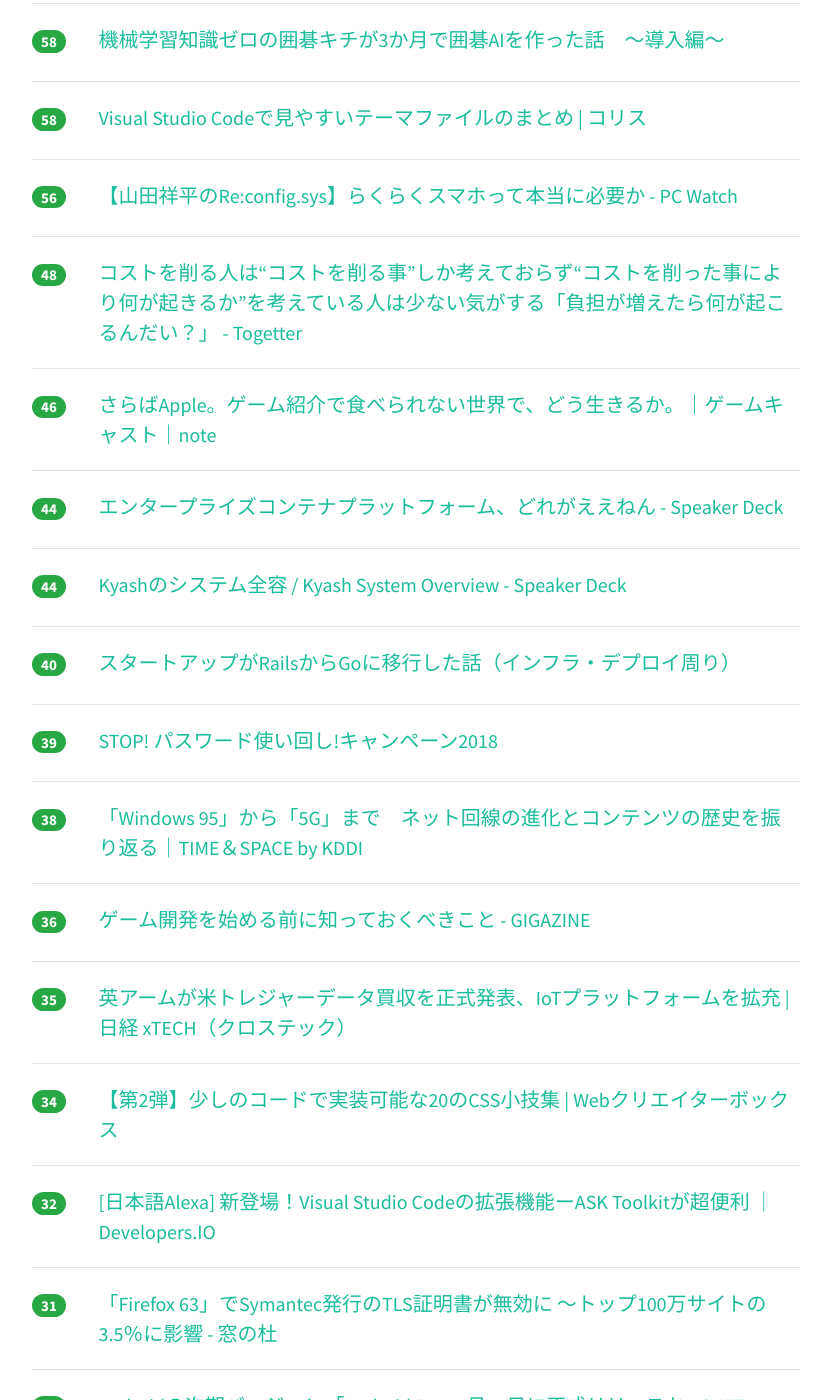
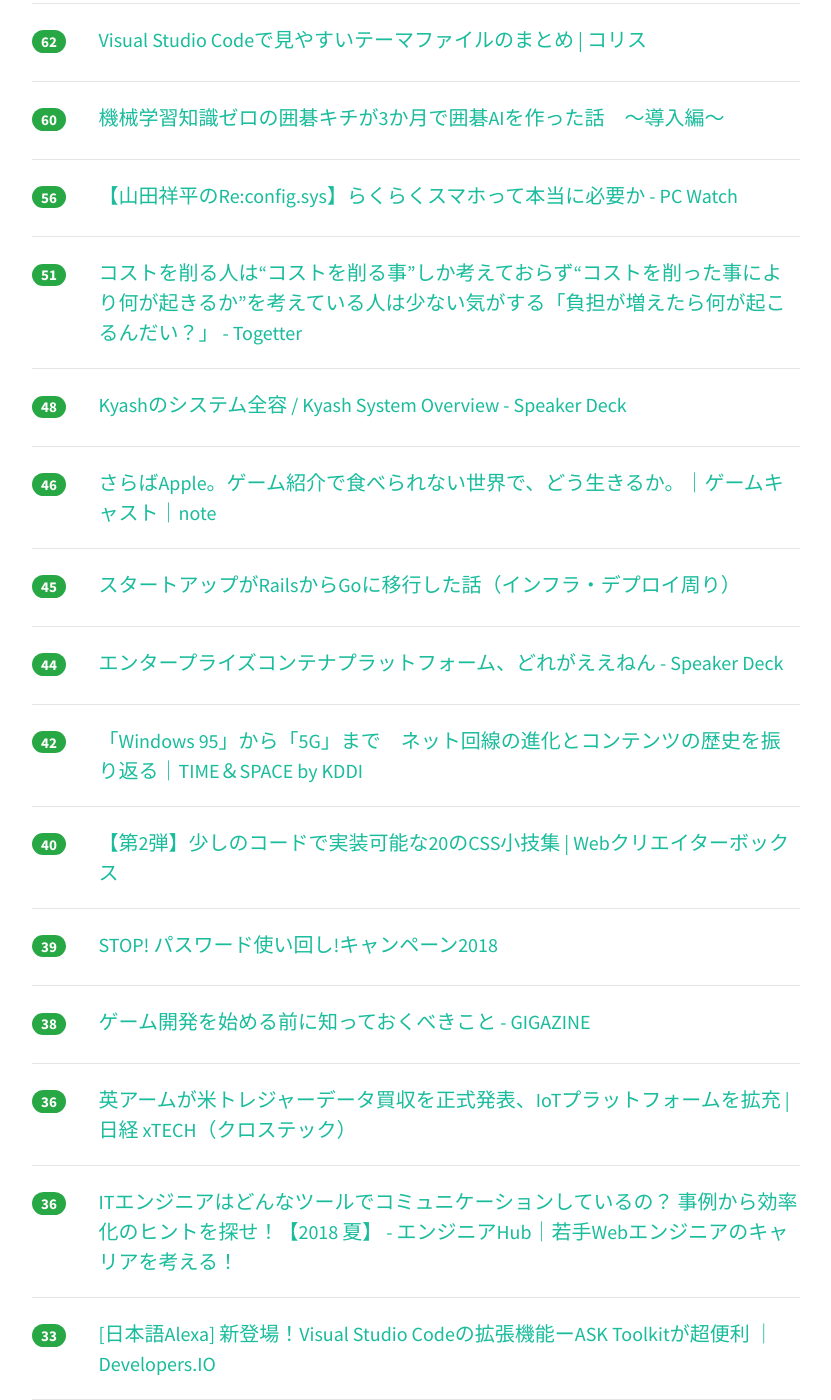
Before and after one commit to yatta47/hatena-matome-site, a Jekyll site: the page built from _posts/2018-08-03-hatena.md, in a window 1280 px wide and 1400 px high, scrolled down 1347 px. Shown: the whole window, without its empty margins (224-1055 px from the left). Built offline with Jekyll 4.4.1, drawn with Linux system fonts in a browser that asks for light colours; nearby versions of some CDN libraries; some of the changed text lies outside the part shown.

Commit message:
Updated 2018-08-03

```diff
--- a/_posts/2018-08-03-hatena.md
+++ b/_posts/2018-08-03-hatena.md
@@ -1,48 +1,48 @@
 ---
 layout: post
 title:  "2018-08-03 はてぶIT"
-date:   2018-08-03 20:01:58
+date:   2018-08-03 21:01:18
 tags: [it-hotentry]
 ---
-64 件のデータあり
+67 件のデータあり
 
 <hr><div class="row">
-<div class="col-1"><span class="badge badge-pill badge-success h2">316</span></div>
+<div class="col-1"><span class="badge badge-pill badge-success h2">335</span></div>
 <div class="col-11"><a href='http://moro-archive.hatenablog.com/entry/2018/08/01/000000' target='_blank'>イケてるエンジニアになろうシリーズ 〜Dockerガチ入門編〜 - もろず blog</a></div>
 </div>
 <hr>
 <div class="row">
-<div class="col-1"><span class="badge badge-pill badge-success h2">189</span></div>
+<div class="col-1"><span class="badge badge-pill badge-success h2">210</span></div>
 <div class="col-11"><a href='https://gigazine.net/news/20180803-spent-much-money-in-firebase/' target='_blank'>Firebaseの設定を間違えて72時間で300万円以上請求されてしまったウェブサービス - GIGAZINE</a></div>
 </div>
 <hr>
 <div class="row">
-<div class="col-1"><span class="badge badge-pill badge-success h2">161</span></div>
+<div class="col-1"><span class="badge badge-pill badge-success h2">169</span></div>
+<div class="col-11"><a href='https://toyokeizai.net/articles/-/231700' target='_blank'>世界最強｢グーグル検索｣が背負う期待と責任 | インターネット | 東洋経済オンライン | 経済ニュースの新基準</a></div>
+</div>
+<hr>
+<div class="row">
+<div class="col-1"><span class="badge badge-pill badge-success h2">163</span></div>
+<div class="col-11"><a href='http://tamakino.hatenablog.com/entry/2018/08/03/080000' target='_blank'>杭州市から渋滞が消えた！人工知能が交通信号を制御する - 中華IT最新事情</a></div>
+</div>
+<hr>
+<div class="row">
+<div class="col-1"><span class="badge badge-pill badge-success h2">162</span></div>
 <div class="col-11"><a href='https://www.treasuredata.co.jp/blog_jp/the-next-chapter/' target='_blank'>The Next Chapter - Treasure Data</a></div>
 </div>
 <hr>
 <div class="row">
-<div class="col-1"><span class="badge badge-pill badge-success h2">156</span></div>
-<div class="col-11"><a href='https://toyokeizai.net/articles/-/231700' target='_blank'>世界最強｢グーグル検索｣が背負う期待と責任 | インターネット | 東洋経済オンライン | 経済ニュースの新基準</a></div>
-</div>
-<hr>
-<div class="row">
-<div class="col-1"><span class="badge badge-pill badge-success h2">137</span></div>
-<div class="col-11"><a href='http://tamakino.hatenablog.com/entry/2018/08/03/080000' target='_blank'>杭州市から渋滞が消えた！人工知能が交通信号を制御する - 中華IT最新事情</a></div>
-</div>
-<hr>
-<div class="row">
-<div class="col-1"><span class="badge badge-pill badge-success h2">122</span></div>
+<div class="col-1"><span class="badge badge-pill badge-success h2">143</span></div>
 <div class="col-11"><a href='https://tjo.hatenablog.com/entry/2018/08/03/080000' target='_blank'>機械学習プロジェクトが失敗する9つの理由 - 六本木で働くデータサイエンティストのブログ</a></div>
 </div>
 <hr>
 <div class="row">
-<div class="col-1"><span class="badge badge-pill badge-success h2">116</span></div>
+<div class="col-1"><span class="badge badge-pill badge-success h2">127</span></div>
 <div class="col-11"><a href='https://gigazine.net/news/20180803-hatsune-miku-holography/' target='_blank'>初音ミクが目の前で踊っているようにしか見えない疑似ホログラム技術を開発した猛者が登場 - GIGAZINE</a></div>
 </div>
 <hr>
 <div class="row">
-<div class="col-1"><span class="badge badge-pill badge-success h2">96</span></div>
+<div class="col-1"><span class="badge badge-pill badge-success h2">99</span></div>
 <div class="col-11"><a href='https://internet.watch.impress.co.jp/docs/column/dlis/1136222.html' target='_blank'>【それってネット詐欺ですよ！】 突然「Googleをお使いのあなた！ iPad Air 2の当選者に選ばれました」と表示された 【被害事例に学ぶ、高齢者のためのデジタルリテラシー】 - INTERNET Watch</a></div>
 </div>
 <hr>
@@ -52,18 +52,18 @@ tags: [it-hotentry]
 </div>
 <hr>
 <div class="row">
-<div class="col-1"><span class="badge badge-pill badge-success h2">68</span></div>
+<div class="col-1"><span class="badge badge-pill badge-success h2">71</span></div>
 <div class="col-11"><a href='https://coliss.com/articles/build-websites/operation/css/web-typography-tool-gridlover.html' target='_blank'>[CSS]見出し、本文、リストなど、文字周りをrem指定で簡単に設計できる便利なオンラインツール | コリス</a></div>
 </div>
 <hr>
 <div class="row">
-<div class="col-1"><span class="badge badge-pill badge-success h2">58</span></div>
-<div class="col-11"><a href='https://qiita.com/intenseG/items/34b452cbab04817cdaef' target='_blank'>機械学習知識ゼロの囲碁キチが3か月で囲碁AIを作った話　～導入編～</a></div>
+<div class="col-1"><span class="badge badge-pill badge-success h2">62</span></div>
+<div class="col-11"><a href='https://coliss.com/articles/build-websites/operation/work/best-of-visual-studio-code-themes.html' target='_blank'>Visual Studio Codeで見やすいテーマファイルのまとめ | コリス</a></div>
 </div>
 <hr>
 <div class="row">
-<div class="col-1"><span class="badge badge-pill badge-success h2">58</span></div>
-<div class="col-11"><a href='https://coliss.com/articles/build-websites/operation/work/best-of-visual-studio-code-themes.html' target='_blank'>Visual Studio Codeで見やすいテーマファイルのまとめ | コリス</a></div>
+<div class="col-1"><span class="badge badge-pill badge-success h2">60</span></div>
+<div class="col-11"><a href='https://qiita.com/intenseG/items/34b452cbab04817cdaef' target='_blank'>機械学習知識ゼロの囲碁キチが3か月で囲碁AIを作った話　～導入編～</a></div>
 </div>
 <hr>
 <div class="row">
@@ -72,8 +72,13 @@ tags: [it-hotentry]
 </div>
 <hr>
 <div class="row">
+<div class="col-1"><span class="badge badge-pill badge-success h2">51</span></div>
+<div class="col-11"><a href='https://togetter.com/li/1252649' target='_blank'>コストを削る人は“コストを削る事”しか考えておらず“コストを削った事により何が起きるか”を考えている人は少ない気がする「負担が増えたら何が起こるんだい？」 - Togetter</a></div>
+</div>
+<hr>
+<div class="row">
 <div class="col-1"><span class="badge badge-pill badge-success h2">48</span></div>
-<div class="col-11"><a href='https://togetter.com/li/1252649' target='_blank'>コストを削る人は“コストを削る事”しか考えておらず“コストを削った事により何が起きるか”を考えている人は少ない気がする「負担が増えたら何が起こるんだい？」 - Togetter</a></div>
+<div class="col-11"><a href='https://speakerdeck.com/ttakezawa/kyash-system-overview?slide=11' target='_blank'>Kyashのシステム全容 / Kyash System Overview - Speaker Deck</a></div>
 </div>
 <hr>
 <div class="row">
@@ -82,18 +87,23 @@ tags: [it-hotentry]
 </div>
 <hr>
 <div class="row">
+<div class="col-1"><span class="badge badge-pill badge-success h2">45</span></div>
+<div class="col-11"><a href='https://qiita.com/HaraKeisuke/items/14565c647391bdffbf88' target='_blank'>スタートアップがRailsからGoに移行した話（インフラ・デプロイ周り）</a></div>
+</div>
+<hr>
+<div class="row">
 <div class="col-1"><span class="badge badge-pill badge-success h2">44</span></div>
 <div class="col-11"><a href='https://speakerdeck.com/jyoshise/entapuraizukontenapuratutohuomu-doregaeenen' target='_blank'>エンタープライズコンテナプラットフォーム、どれがええねん - Speaker Deck</a></div>
 </div>
 <hr>
 <div class="row">
-<div class="col-1"><span class="badge badge-pill badge-success h2">44</span></div>
-<div class="col-11"><a href='https://speakerdeck.com/ttakezawa/kyash-system-overview?slide=11' target='_blank'>Kyashのシステム全容 / Kyash System Overview - Speaker Deck</a></div>
+<div class="col-1"><span class="badge badge-pill badge-success h2">42</span></div>
+<div class="col-11"><a href='https://time-space.kddi.com/au-kddi/20180803/2393' target='_blank'>「Windows 95」から「5G」まで　ネット回線の進化とコンテンツの歴史を振り返る｜TIME＆SPACE by KDDI</a></div>
 </div>
 <hr>
 <div class="row">
 <div class="col-1"><span class="badge badge-pill badge-success h2">40</span></div>
-<div class="col-11"><a href='https://qiita.com/HaraKeisuke/items/14565c647391bdffbf88' target='_blank'>スタートアップがRailsからGoに移行した話（インフラ・デプロイ周り）</a></div>
+<div class="col-11"><a href='https://www.webcreatorbox.com/tech/css-tips-2' target='_blank'>【第2弾】少しのコードで実装可能な20のCSS小技集 | Webクリエイターボックス</a></div>
 </div>
 <hr>
 <div class="row">
@@ -103,31 +113,26 @@ tags: [it-hotentry]
 <hr>
 <div class="row">
 <div class="col-1"><span class="badge badge-pill badge-success h2">38</span></div>
-<div class="col-11"><a href='https://time-space.kddi.com/au-kddi/20180803/2393' target='_blank'>「Windows 95」から「5G」まで　ネット回線の進化とコンテンツの歴史を振り返る｜TIME＆SPACE by KDDI</a></div>
+<div class="col-11"><a href='https://gigazine.net/news/20180803-making-first-game/' target='_blank'>ゲーム開発を始める前に知っておくべきこと - GIGAZINE</a></div>
 </div>
 <hr>
 <div class="row">
 <div class="col-1"><span class="badge badge-pill badge-success h2">36</span></div>
-<div class="col-11"><a href='https://gigazine.net/news/20180803-making-first-game/' target='_blank'>ゲーム開発を始める前に知っておくべきこと - GIGAZINE</a></div>
-</div>
-<hr>
-<div class="row">
-<div class="col-1"><span class="badge badge-pill badge-success h2">35</span></div>
 <div class="col-11"><a href='https://tech.nikkeibp.co.jp/atcl/nxt/news/18/02241/' target='_blank'>英アームが米トレジャーデータ買収を正式発表、IoTプラットフォームを拡充 | 日経 xTECH（クロステック）</a></div>
 </div>
 <hr>
 <div class="row">
-<div class="col-1"><span class="badge badge-pill badge-success h2">34</span></div>
-<div class="col-11"><a href='https://www.webcreatorbox.com/tech/css-tips-2' target='_blank'>【第2弾】少しのコードで実装可能な20のCSS小技集 | Webクリエイターボックス</a></div>
+<div class="col-1"><span class="badge badge-pill badge-success h2">36</span></div>
+<div class="col-11"><a href='https://employment.en-japan.com/engineerhub/entry/2018/08/03/110000' target='_blank'>ITエンジニアはどんなツールでコミュニケーションしているの？ 事例から効率化のヒントを探せ！【2018 夏】 - エンジニアHub｜若手Webエンジニアのキャリアを考える！</a></div>
+</div>
+<hr>
+<div class="row">
+<div class="col-1"><span class="badge badge-pill badge-success h2">33</span></div>
+<div class="col-11"><a href='https://dev.classmethod.jp/etc/ask-toolkit-for-vscode/' target='_blank'>[日本語Alexa] 新登場！Visual Studio Codeの拡張機能ーASK Toolkitが超便利 ｜ Developers.IO</a></div>
 </div>
 <hr>
 <div class="row">
 <div class="col-1"><span class="badge badge-pill badge-success h2">32</span></div>
-<div class="col-11"><a href='https://dev.classmethod.jp/etc/ask-toolkit-for-vscode/' target='_blank'>[日本語Alexa] 新登場！Visual Studio Codeの拡張機能ーASK Toolkitが超便利 ｜ Developers.IO</a></div>
-</div>
-<hr>
-<div class="row">
-<div class="col-1"><span class="badge badge-pill badge-success h2">31</span></div>
 <div class="col-11"><a href='https://forest.watch.impress.co.jp/docs/news/1136278.html' target='_blank'>「Firefox 63」でSymantec発行のTLS証明書が無効に ～トップ100万サイトの3.5％に影響 - 窓の杜</a></div>
 </div>
 <hr>
@@ -142,13 +147,13 @@ tags: [it-hotentry]
 </div>
 <hr>
 <div class="row">
-<div class="col-1"><span class="badge badge-pill badge-success h2">29</span></div>
-<div class="col-11"><a href='https://employment.en-japan.com/engineerhub/entry/2018/08/03/110000' target='_blank'>ITエンジニアはどんなツールでコミュニケーションしているの？ 事例から効率化のヒントを探せ！【2018 夏】 - エンジニアHub｜若手Webエンジニアのキャリアを考える！</a></div>
+<div class="col-1"><span class="badge badge-pill badge-success h2">28</span></div>
+<div class="col-11"><a href='https://www.arm.com/news/2018/08/arm-acquires-treasure-data' target='_blank'>Arm acquires Treasure Data to set the stage for IoT transformati – Arm</a></div>
 </div>
 <hr>
 <div class="row">
-<div class="col-1"><span class="badge badge-pill badge-success h2">28</span></div>
-<div class="col-11"><a href='https://www.arm.com/news/2018/08/arm-acquires-treasure-data' target='_blank'>Arm acquires Treasure Data to set the stage for IoT transformati – Arm</a></div>
+<div class="col-1"><span class="badge badge-pill badge-success h2">27</span></div>
+<div class="col-11"><a href='https://www.businessinsider.jp/post-172584' target='_blank'>日経新聞社が｢note｣のピースオブケイクに3億円出資、新サービスほか共同開発へ | BUSINESS INSIDER JAPAN</a></div>
 </div>
 <hr>
 <div class="row">
@@ -157,8 +162,8 @@ tags: [it-hotentry]
 </div>
 <hr>
 <div class="row">
-<div class="col-1"><span class="badge badge-pill badge-success h2">26</span></div>
-<div class="col-11"><a href='https://www.businessinsider.jp/post-172584' target='_blank'>日経新聞社が｢note｣のピースオブケイクに3億円出資、新サービスほか共同開発へ | BUSINESS INSIDER JAPAN</a></div>
+<div class="col-1"><span class="badge badge-pill badge-success h2">24</span></div>
+<div class="col-11"><a href='https://speakerdeck.com/sorami/sudachi-elasticsearch' target='_blank'>Sudachi ❤︎ Elasticsearch - Speaker Deck</a></div>
 </div>
 <hr>
 <div class="row">
@@ -168,12 +173,17 @@ tags: [it-hotentry]
 <hr>
 <div class="row">
 <div class="col-1"><span class="badge badge-pill badge-success h2">23</span></div>
+<div class="col-11"><a href='https://jp.techcrunch.com/2018/08/03/arm-treasure-data/' target='_blank'>ソフトバンク傘下のARMが日本人創業のTreasure Data買収を正式発表、新たなIoTプラットフォーム提供へ | TechCrunch Japan</a></div>
+</div>
+<hr>
+<div class="row">
+<div class="col-1"><span class="badge badge-pill badge-success h2">23</span></div>
 <div class="col-11"><a href='http://news.livedoor.com/article/detail/15106844/' target='_blank'>「命乞いするロボットの電源を切るのは難しい」ことが最新の研究から明らかに - ライブドアニュース</a></div>
 </div>
 <hr>
 <div class="row">
-<div class="col-1"><span class="badge badge-pill badge-success h2">22</span></div>
-<div class="col-11"><a href='https://jp.techcrunch.com/2018/08/03/arm-treasure-data/' target='_blank'>ソフトバンク傘下のARMが日本人創業のTreasure Data買収を正式発表、新たなIoTプラットフォーム提供へ | TechCrunch Japan</a></div>
+<div class="col-1"><span class="badge badge-pill badge-success h2">23</span></div>
+<div class="col-11"><a href='https://sioncojp.hateblo.jp/entry/2018/08/03/145518' target='_blank'>FOLIOに入社して3ヶ月経ちました - Sionの技術ブログ</a></div>
 </div>
 <hr>
 <div class="row">
@@ -187,13 +197,28 @@ tags: [it-hotentry]
 </div>
 <hr>
 <div class="row">
+<div class="col-1"><span class="badge badge-pill badge-success h2">21</span></div>
+<div class="col-11"><a href='http://www.itmedia.co.jp/news/articles/1808/03/news065.html' target='_blank'>再配達率2％を実現　アスクルの「効率的な配送」の仕組みとは (1/2) - ITmedia NEWS</a></div>
+</div>
+<hr>
+<div class="row">
+<div class="col-1"><span class="badge badge-pill badge-success h2">20</span></div>
+<div class="col-11"><a href='https://iphone-mania.jp/news-220838/' target='_blank'>「Appleは個性を失った」伝説の元広告責任者、痛烈に批判 - iPhone Mania</a></div>
+</div>
+<hr>
+<div class="row">
+<div class="col-1"><span class="badge badge-pill badge-success h2">20</span></div>
+<div class="col-11"><a href='https://www.yasuhisay.info/entry/mackerel_meetup_12_anomaly_detection' target='_blank'>Mackerel Meetup #12で異常検知機能について発表しました - yasuhisa's blog</a></div>
+</div>
+<hr>
+<div class="row">
 <div class="col-1"><span class="badge badge-pill badge-success h2">19</span></div>
 <div class="col-11"><a href='https://qiita.com/flatfisher/items/31f5c9e21ae56cccff8d' target='_blank'>Android Push通知 GCMからFCMに移行 #Android #Firebase</a></div>
 </div>
 <hr>
 <div class="row">
 <div class="col-1"><span class="badge badge-pill badge-success h2">19</span></div>
-<div class="col-11"><a href='https://iphone-mania.jp/news-220838/' target='_blank'>「Appleは個性を失った」伝説の元広告責任者、痛烈に批判 - iPhone Mania</a></div>
+<div class="col-11"><a href='https://gigazine.net/news/20180803-harder-to-turn-off-robot/' target='_blank'>「命乞いするロボットの電源を切るのは難しい」ことが最新の研究から明らかに - GIGAZINE</a></div>
 </div>
 <hr>
 <div class="row">
@@ -208,7 +233,7 @@ tags: [it-hotentry]
 <hr>
 <div class="row">
 <div class="col-1"><span class="badge badge-pill badge-success h2">18</span></div>
-<div class="col-11"><a href='https://gigazine.net/news/20180803-harder-to-turn-off-robot/' target='_blank'>「命乞いするロボットの電源を切るのは難しい」ことが最新の研究から明らかに - GIGAZINE</a></div>
+<div class="col-11"><a href='http://www.itmedia.co.jp/news/articles/1808/03/news069.html' target='_blank'>ドラレコ、録画されていないことも　SDカード異常が原因　「定期的に確認を」国民生活センター - ITmedia NEWS</a></div>
 </div>
 <hr>
 <div class="row">
@@ -227,16 +252,6 @@ tags: [it-hotentry]
 </div>
 <hr>
 <div class="row">
-<div class="col-1"><span class="badge badge-pill badge-success h2">17</span></div>
-<div class="col-11"><a href='http://www.itmedia.co.jp/news/articles/1808/03/news069.html' target='_blank'>ドラレコ、録画されていないことも　SDカード異常が原因　「定期的に確認を」国民生活センター - ITmedia NEWS</a></div>
-</div>
-<hr>
-<div class="row">
-<div class="col-1"><span class="badge badge-pill badge-success h2">17</span></div>
-<div class="col-11"><a href='https://sioncojp.hateblo.jp/entry/2018/08/03/145518' target='_blank'>FOLIOに入社して3ヶ月経ちました - Sionの技術ブログ</a></div>
-</div>
-<hr>
-<div class="row">
 <div class="col-1"><span class="badge badge-pill badge-success h2">16</span></div>
 <div class="col-11"><a href='https://av.watch.impress.co.jp/docs/news/1136306.html' target='_blank'>ポリゴン・ピクチュアズがグリーと資本業務提携。3DCG共有システム共同開発 - AV Watch</a></div>
 </div>
@@ -248,7 +263,7 @@ tags: [it-hotentry]
 <hr>
 <div class="row">
 <div class="col-1"><span class="badge badge-pill badge-success h2">16</span></div>
-<div class="col-11"><a href='http://www.itmedia.co.jp/news/articles/1808/03/news065.html' target='_blank'>再配達率2％を実現　アスクルの「効率的な配送」の仕組みとは (1/2) - ITmedia NEWS</a></div>
+<div class="col-11"><a href='https://blog.floydhub.com/ten-techniques-from-fast-ai/' target='_blank'>Ten Techniques Learned From fast.ai</a></div>
 </div>
 <hr>
 <div class="row">
@@ -257,28 +272,18 @@ tags: [it-hotentry]
 </div>
 <hr>
 <div class="row">
-<div class="col-1"><span class="badge badge-pill badge-success h2">15</span></div>
-<div class="col-11"><a href='https://www.yasuhisay.info/entry/mackerel_meetup_12_anomaly_detection' target='_blank'>Mackerel Meetup #12で異常検知機能について発表しました - yasuhisa's blog</a></div>
+<div class="col-1"><span class="badge badge-pill badge-success h2">14</span></div>
+<div class="col-11"><a href='https://wivern.exblog.jp/28531774/' target='_blank'>部屋が5秒でサイバーパンク。激安ハイクオリティな自宅ネオンサインのすゝめ。 : 超音速備忘録</a></div>
 </div>
 <hr>
 <div class="row">
 <div class="col-1"><span class="badge badge-pill badge-success h2">14</span></div>
-<div class="col-11"><a href='https://blog.floydhub.com/ten-techniques-from-fast-ai/' target='_blank'>Ten Techniques Learned From fast.ai</a></div>
-</div>
-<hr>
-<div class="row">
-<div class="col-1"><span class="badge badge-pill badge-success h2">13</span></div>
-<div class="col-11"><a href='https://wivern.exblog.jp/28531774/' target='_blank'>部屋が5秒でサイバーパンク。激安ハイクオリティな自宅ネオンサインのすゝめ。 : 超音速備忘録</a></div>
+<div class="col-11"><a href='https://mackerel.io/ja/blog/entry/event/mackerel-meetup-12' target='_blank'>Mackerel Meetup #12 Tokyo を開催しました ＆ 開催レポート！ - Mackerel ブログ #mackerelio</a></div>
 </div>
 <hr>
 <div class="row">
 <div class="col-1"><span class="badge badge-pill badge-success h2">13</span></div>
 <div class="col-11"><a href='https://qiita.com/OTAGRAMER/items/b68a912d49c55b5b7801' target='_blank'>phpのマジック定数一覧</a></div>
-</div>
-<hr>
-<div class="row">
-<div class="col-1"><span class="badge badge-pill badge-success h2">13</span></div>
-<div class="col-11"><a href='https://mackerel.io/ja/blog/entry/event/mackerel-meetup-12' target='_blank'>Mackerel Meetup #12 Tokyo を開催しました ＆ 開催レポート！ - Mackerel ブログ #mackerelio</a></div>
 </div>
 <hr>
 <div class="row">
@@ -289,6 +294,11 @@ tags: [it-hotentry]
 <div class="row">
 <div class="col-1"><span class="badge badge-pill badge-success h2">11</span></div>
 <div class="col-11"><a href='http://studio-andy.hatenablog.com/entry/saikin-no-koto' target='_blank'>最近のこと (退職 ~ 無職 ~ 転職) - Studio Andy</a></div>
+</div>
+<hr>
+<div class="row">
+<div class="col-1"><span class="badge badge-pill badge-success h2">11</span></div>
+<div class="col-11"><a href='https://gigazine.net/news/20180803-google-automl-hype/' target='_blank'>20180803-google-automl-hype</a></div>
 </div>
 <hr>
 <div class="row">
@@ -308,12 +318,12 @@ tags: [it-hotentry]
 <hr>
 <div class="row">
 <div class="col-1"><span class="badge badge-pill badge-success h2">9</span></div>
-<div class="col-11"><a href='https://gigazine.net/news/20180803-google-automl-hype/' target='_blank'>20180803-google-automl-hype</a></div>
+<div class="col-11"><a href='https://www3.nhk.or.jp/news/html/20180803/k10011561801000.html' target='_blank'>技術革新は働き方を変える 経済財政白書 | NHKニュース</a></div>
 </div>
 <hr>
 <div class="row">
-<div class="col-1"><span class="badge badge-pill badge-success h2">7</span></div>
-<div class="col-11"><a href='https://www3.nhk.or.jp/news/html/20180803/k10011561801000.html' target='_blank'>技術革新は働き方を変える 経済財政白書 | NHKニュース</a></div>
+<div class="col-1"><span class="badge badge-pill badge-success h2">8</span></div>
+<div class="col-11"><a href='https://network.yamaha.com/support/rtx1210_boot' target='_blank'>RTX1210 不具合対策のご案内</a></div>
 </div>
 <hr>
 <div class="row">
@@ -326,3 +336,8 @@ tags: [it-hotentry]
 <div class="col-11"><a href='https://japanese.engadget.com/2018/08/02/2001-50-hal-9000-ai/' target='_blank'>「2001年宇宙の旅」50周年、HAL 9000を精巧に模したAIスピーカーがクラウドファンディング中 - Engadget 日本版</a></div>
 </div>
 <hr>
+<div class="row">
+<div class="col-1"><span class="badge badge-pill badge-success h2">1</span></div>
+<div class="col-11"><a href='http://kai-you.net/article/56011' target='_blank'>AIは人間の仕事を奪わない 『インベスターZ』三田紀房が語る未来 - KAI-YOU.net</a></div>
+</div>
+<hr>
```
